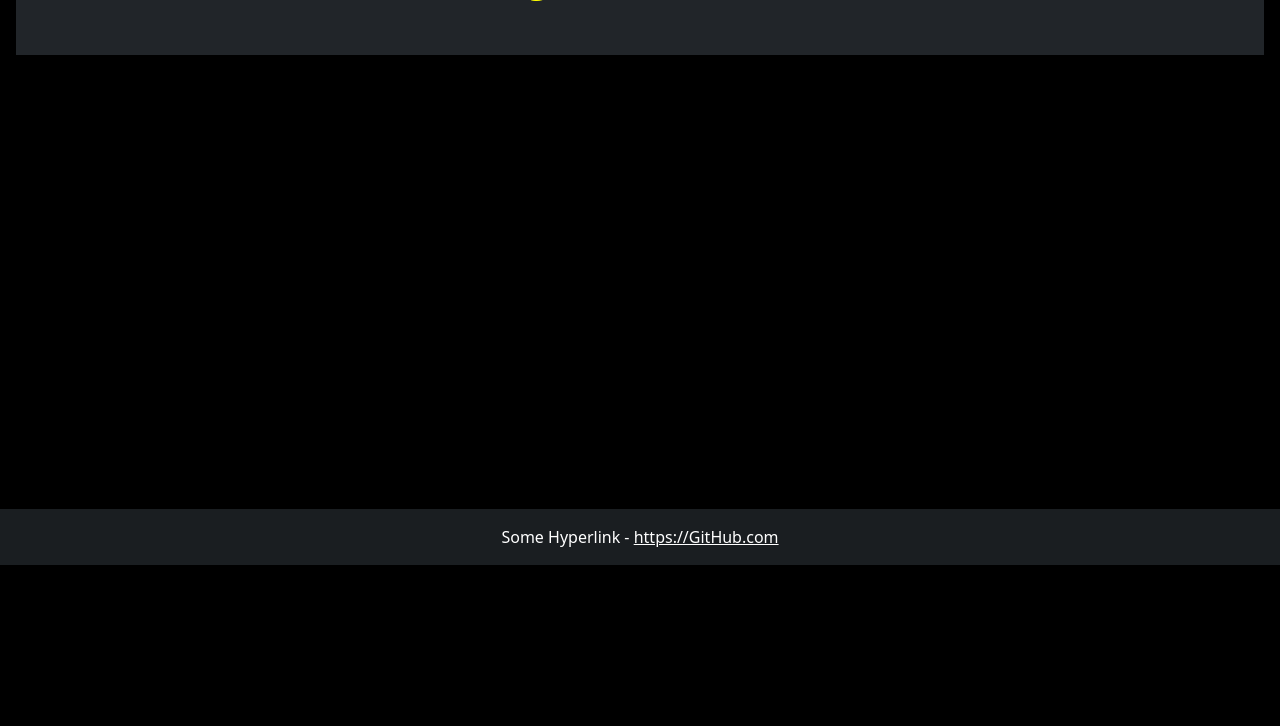
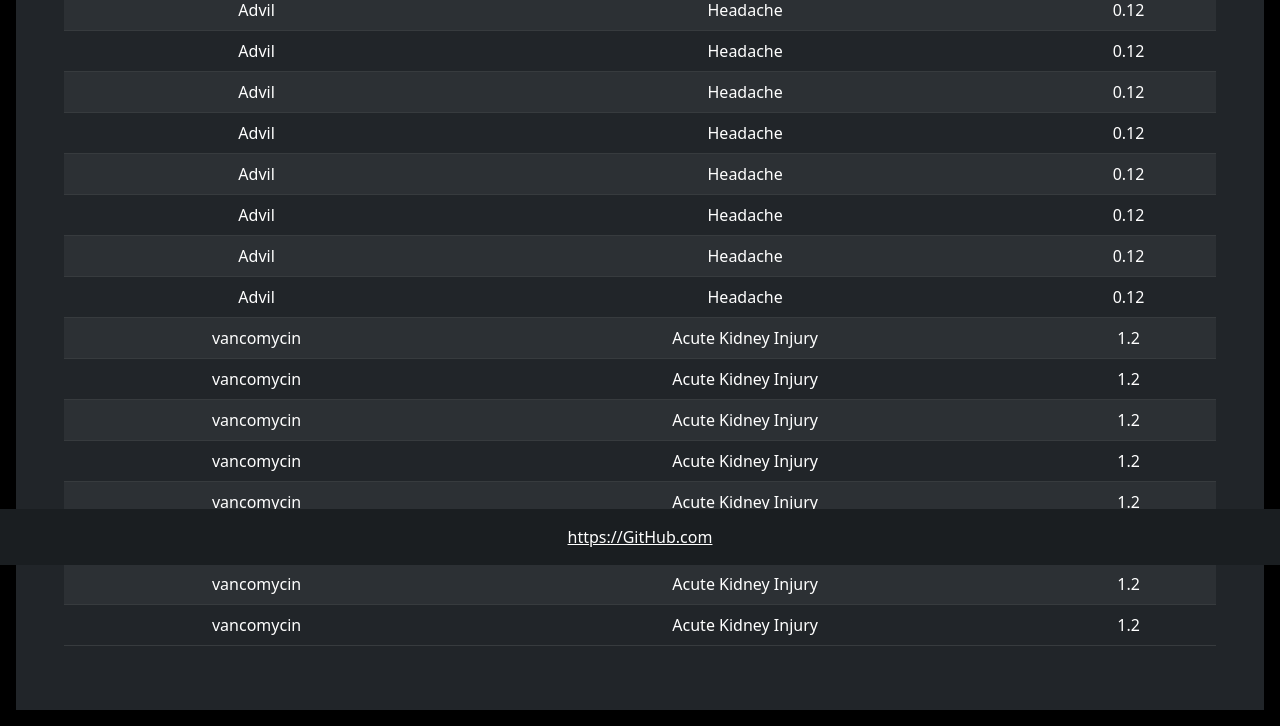
Before and after one commit to speeebot/FDA_DDI_database, a Flask app: page /results in a window 1280 px wide. Shown: the part 235-961 px from the top of the page. Before the commit the page ends 800 px from the top, so only its background shows below. Run offline with Flask 3, Linux system fonts and the light colour scheme.

Commit message:
base webapp

```diff
--- a/client/app.py
+++ b/client/app.py
@@ -8,13 +8,13 @@ app.secret_key = "admin" # look into proper secret key practices if ever deplyin
 def home_page():
     if request.method == 'POST':
         try:
-            # process the info here, fetch fda api ...
-            session["input_1"] = str(request.form['input_1'])
-            session["input_2"] = str(request.form['input_2'])
+            session["drug_input"] = str(request.form['drug_input'])
+            session["reaction_input"] = str(request.form['reaction_input'])
             return redirect(url_for('results_page'))
+
         except:
-            # re-route to home page if something went wrong, display error message
-            flash('Some error message!', 'danger')
+            # re-route to home page if something went wrong
+            flash('Something went wrong', 'danger')
             return redirect(url_for('home_page'))
 
     return render_template('home.html')
@@ -22,7 +22,16 @@ def home_page():
 
 @app.route('/results', methods=['POST', 'GET'])     # results root
 def results_page():
-    return render_template('results.html')
+    # session["drug_input"]
+    # session["reaction_input"]
+    # ^^ use session variables to create the ddi results with api.py functions
+
+    # mock data
+    ddi_results = [['Advil', "Headache", "0.12"], ['Advil', "Headache", "0.12"], ['Advil', "Headache", "0.12"], ['Advil', "Headache", "0.12"],
+                 ['Advil', "Headache", "0.12"], ['Advil', "Headache", "0.12"], ['Advil', "Headache", "0.12"], ['Advil', "Headache", "0.12"],
+                 ['vancomycin', "Acute Kidney Injury", "1.2"], ['vancomycin', "Acute Kidney Injury", "1.2"], ['vancomycin', "Acute Kidney Injury", "1.2"], ['vancomycin', "Acute Kidney Injury", "1.2"],
+                 ['vancomycin', "Acute Kidney Injury", "1.2"], ['vancomycin', "Acute Kidney Injury", "1.2"], ['vancomycin', "Acute Kidney Injury", "1.2"], ['vancomycin', "Acute Kidney Injury", "1.2"]]
+    return render_template('results.html', ddi_results = ddi_results)
 
 
 if __name__ == '__main__':
--- a/client/templates/base.html
+++ b/client/templates/base.html
@@ -24,7 +24,9 @@
             <button class="navbar-toggler" type="button" data-bs-toggle="collapse" data-bs-target="#navbarSupportedContent" aria-controls="navbarSupportedContent" aria-expanded="false" aria-label="Toggle navigation"><span class="navbar-toggler-icon"></span></button>
             <div class="collapse navbar-collapse" id="navbarSupportedContent">
                 <ul class="navbar-nav ms-auto mb-2 mb-lg-0">
-                    <li class="nav-item"><a class="nav-link active" aria-current="page">Something</a></li>
+                    <a href="https://open.fda.gov/" >
+                        <img src="https://mdic.org/wp-content/uploads/2020/06/FDA-Logo.jpg" width="68" height="38">
+                    </a>
                 </ul>
             </div>
         </div>
@@ -39,7 +41,6 @@
     <footer class="bg-dark text-center text-white fixed-bottom">
         <!-- Copyright -->
         <div class="text-center p-3" style="background-color: rgba(0, 0, 0, 0.2);">
-            Some Hyperlink -
             <a class="text-white" href="https://github.com">https://GitHub.com</a>
         </div>
         <!-- Copyright -->
--- a/client/templates/results.html
+++ b/client/templates/results.html
@@ -10,44 +10,58 @@
 {%if messages %}
   {% for category, msg in messages%}
       <div class="alert alert-{{category}}">
-        <button type="button" class="m1-2 mb-1 close" data-dismiss="alert" aria-label="Close">
-          <span aria-hidden="true">&times;</span>
-        </button>
-        {{msg}}
+        <button type="button" class="btn-close" data-bs-dismiss="alert" aria-label="Close"></button>
+        <strong>{{msg}}</strong>
         </div>
   {% endfor %}
 {% endif %}
 {% endwith  %}
 
 <div class="position-relative overflow-hidden p-3 p-md-5 m-md-3 text-center bg-dark" style="color:white">
-
-
-        <div
+        <!-- <div
         class="bg-image "
         style="
             background-image: url('https://media.tenor.com/OTSZdwWVFrMAAAAd/killer-bean-dance.gif');
         "
-        >
-        <br>
+        > -->
 
-        <div class="col-md-5  mx-auto my-1">
+        <div class="col-md-5 mx-auto my-1">
+            <div class="row">
+                <div class="col-md-6">
+                    <h1 class="display-3 fw-bolder" style="color: white;">
+                        {{ session['drug_input'] }}
+                    </h1>
+                    <h2 class="subtitle" style="color: lightgray;">Drug</h2>
+                </div>
 
+                <div class="col-md-6">
+                    <h1 class="display-3 fw-bolder" style="color: white;">
+                        {{ session['reaction_input'] }}
+                    </h1>
+                    <h2 class="subtitle" style="color: lightgray;">Adverse Effect</h2>
+                </div>
 
-            <h5 class="display-2 fw-bolder" style="color:yellow;">
-                My result:
-            </h5>
-
-            <h1 class="display-5 fw-bold" style="color:yellowgreen;">
-                {{session['input_1']}}
-            </h1>
-
+            </div>
         </div>
 
-        <div class="col-md-11 mx-auto my-1">
-            <h1 class="display-5 fw-bold" style="color:yellowgreen;"><em><strong><small>{{session['input_2']}}</small></strong></em></h1>
-        </div>
-
-
+        <table class="table table-dark table-striped">
+            <thead class="table table-bordered table-dark table-striped">
+              <tr>
+                <th scope="col" class="text-left">Drug</th>
+                <th scope="col" class="text-left">Reaction</th>
+                <th scope="col" class="text-left">DDI</th>
+              </tr>
+            </thead>
+            <tbody>
+              {% for data in ddi_results %}
+                <tr class="text-left">
+                    <td>{{ data[0] }}</td>
+                    <td>{{ data[1] }}</td>
+                    <td>{{ data[2] }}</td>
+                </tr>
+              {% endfor %}
+            </tbody>
+          </table>
     </div>
 
 {% endblock %}
```
Also changed, not shown: client/templates/home.html (+4 -6 lines), 2 other files.
